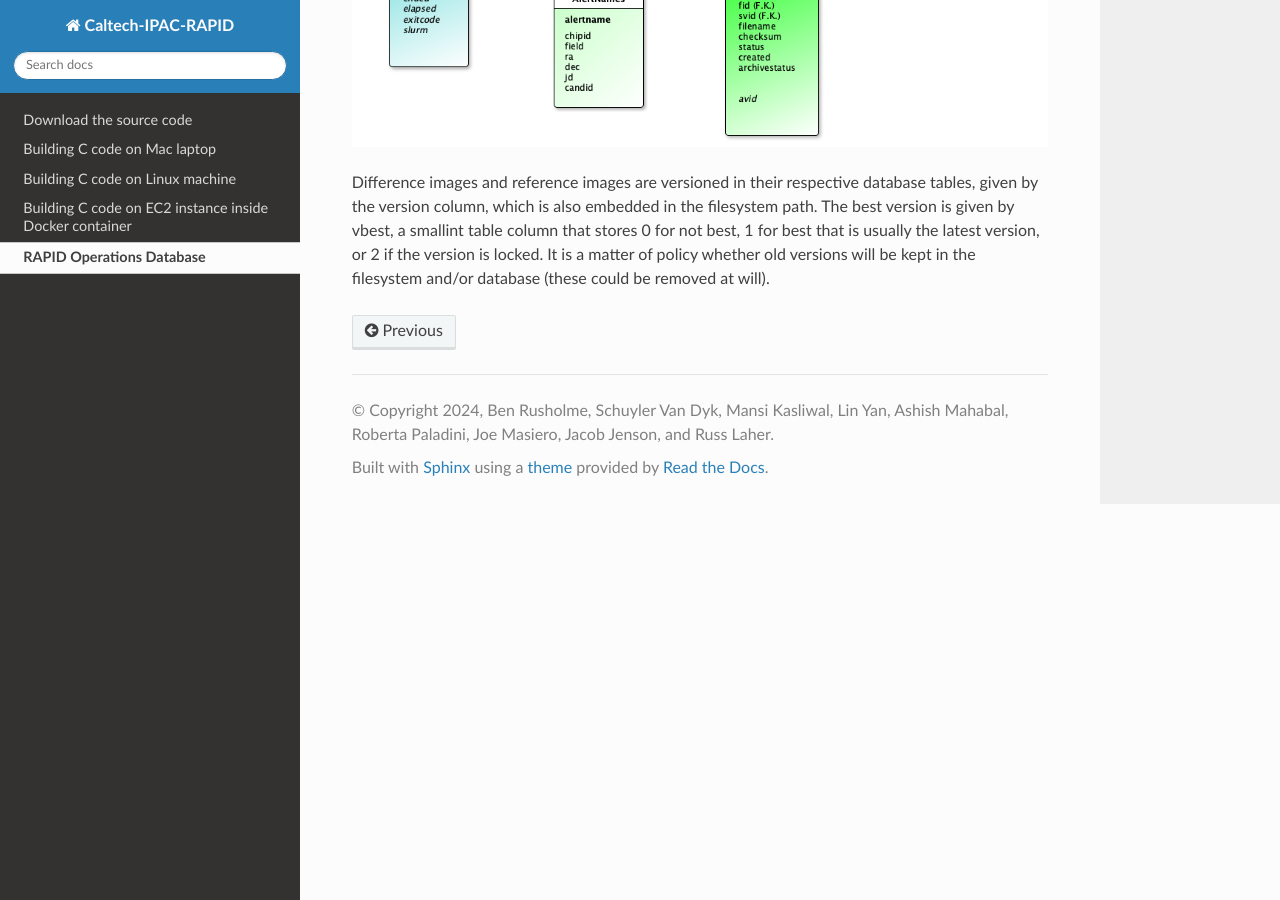
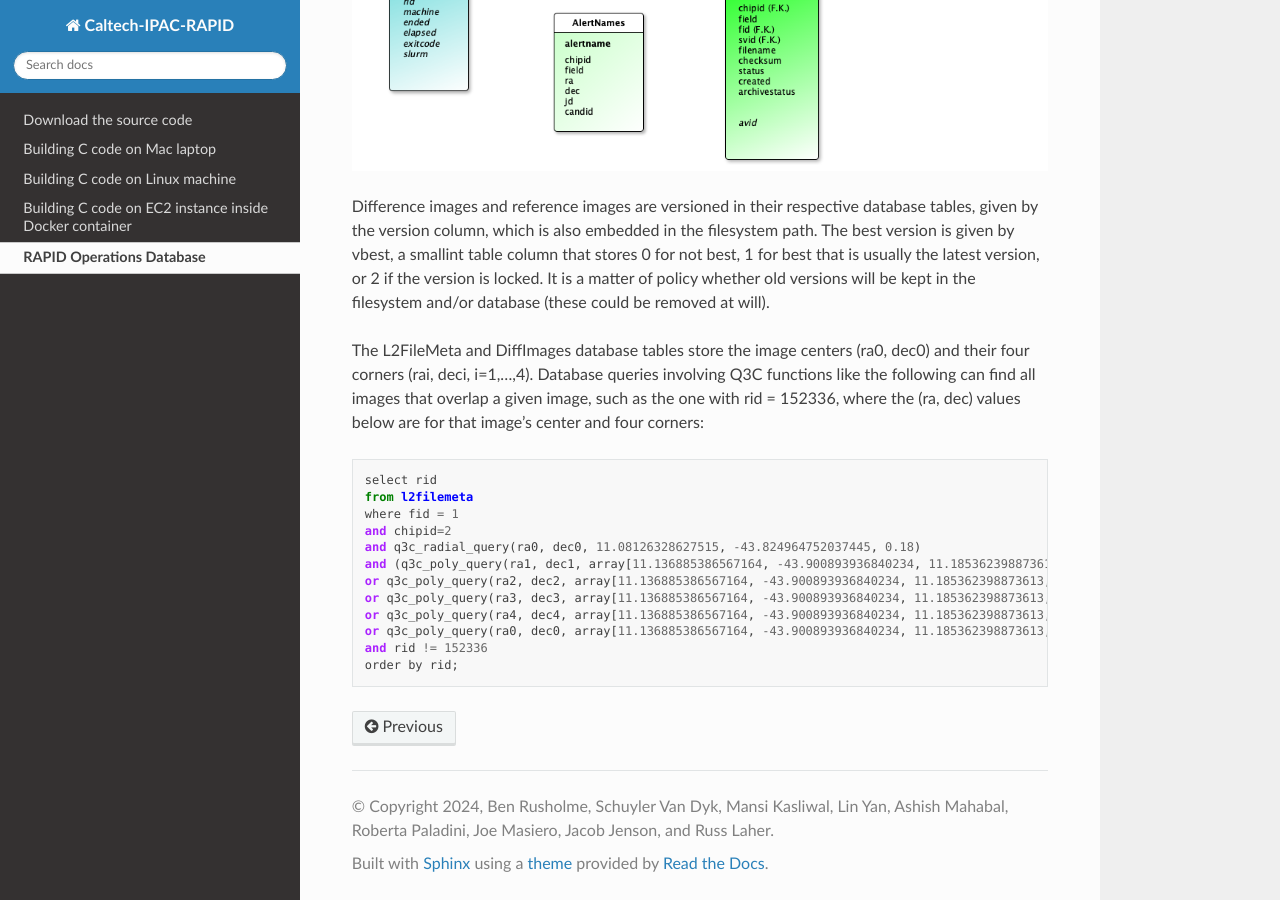
Before and after one commit to Caltech-IPAC/rapid, a Sphinx documentation site: the page built from docs/source/db/db.rst, in a window 1280 px wide and 900 px high, scrolled down 1409 px. Built offline with Sphinx 7.4.7 and the Read the Docs theme 2.0.0, drawn with Linux system fonts in a browser that asks for light colours; some of the changed text lies outside the part shown.

Commit message:
Added example Q3C database query.

```diff
--- a/docs/source/db/db.rst
+++ b/docs/source/db/db.rst
@@ -1,7 +1,8 @@
 RAPID Operations Database
 ####################################################
 
-The RAPID pipeline utilizes a PostgreSQL database.
+The RAPID pipeline utilizes a PostgreSQL database.  The Q3C library
+has been installed as a plug-in for fast queries on sky position.
 
 The database was built from source code and deployed on the
 build machine using the following script:
@@ -33,3 +34,24 @@ column that stores 0 for not best, 1 for best that is usually the
 latest version, or 2 if the version is locked.  It is a matter of
 policy whether old versions will be kept in the filesystem and/or
 database (these could be removed at will).
+
+The L2FileMeta and DiffImages database tables store the image centers
+(ra0, dec0) and their four corners (rai, deci, i=1,...,4).  Database
+queries involving Q3C functions like the following can find all images that overlap a given
+image, such as the one with rid = 152336, where the (ra, dec) values
+below are for that image's center and four corners:
+
+.. code-block::
+
+   select rid
+   from l2filemeta
+   where fid = 1
+   and chipid=2
+   and q3c_radial_query(ra0, dec0, 11.08126328627515, -43.824964752037445, 0.18)
+   and (q3c_poly_query(ra1, dec1, array[11.136885386567164, -43.900893936840234, 11.185362398873613, -43.78197810436912,11.025782901132052, -43.749009077867875, 10.97701495473218, -43.86785677863402])
+   or q3c_poly_query(ra2, dec2, array[11.136885386567164, -43.900893936840234, 11.185362398873613, -43.78197810436912,11.025782901132052, -43.749009077867875, 10.97701495473218, -43.86785677863402])
+   or q3c_poly_query(ra3, dec3, array[11.136885386567164, -43.900893936840234, 11.185362398873613, -43.78197810436912,11.025782901132052, -43.749009077867875, 10.97701495473218, -43.86785677863402])
+   or q3c_poly_query(ra4, dec4, array[11.136885386567164, -43.900893936840234, 11.185362398873613, -43.78197810436912,11.025782901132052, -43.749009077867875, 10.97701495473218, -43.86785677863402])
+   or q3c_poly_query(ra0, dec0, array[11.136885386567164, -43.900893936840234, 11.185362398873613, -43.78197810436912,11.025782901132052, -43.749009077867875, 10.97701495473218, -43.86785677863402]))
+   and rid != 152336
+   order by rid;
```
